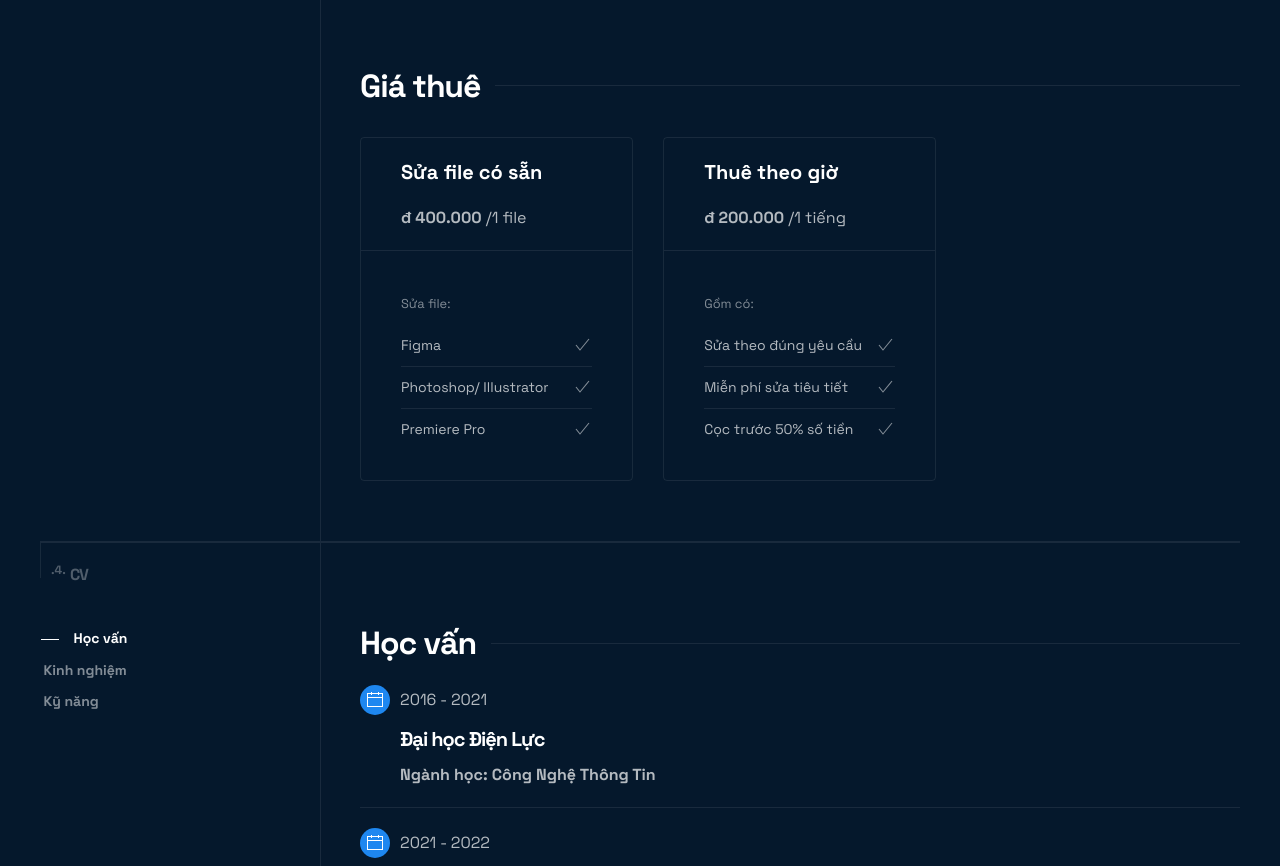
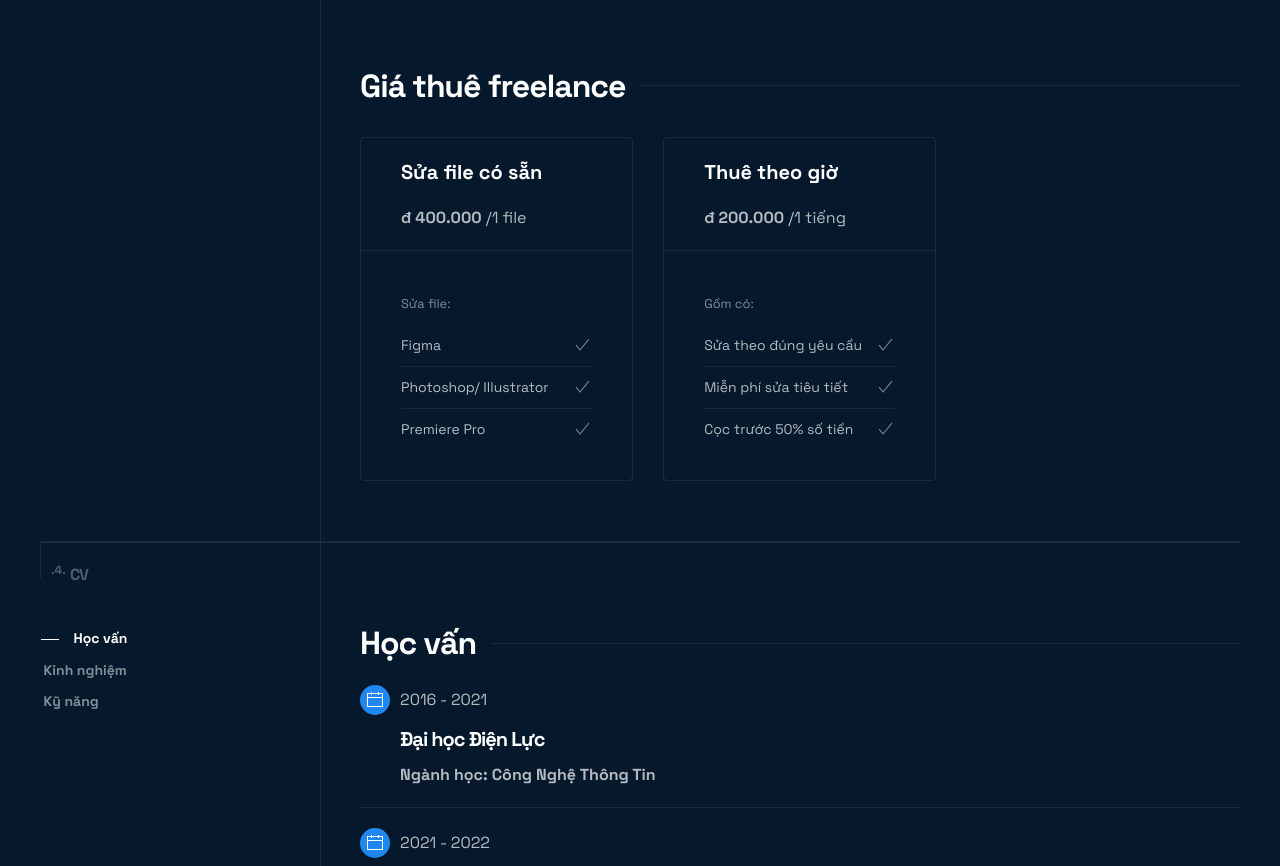
Before and after one commit to ThanhCao236/CV, a plain HTML site: page index.html in a window 1280 px wide. Shown: the part 3892-4758 px from the top of the page. Drawn offline with Linux system fonts and the light colour scheme.

Commit message:
Update index.html

```diff
--- a/index.html
+++ b/index.html
@@ -554,7 +554,7 @@
                   </div>
                 </div>
                 <div id="pricing">
-                  <h2 class="yb-section-title uk-heading-line "><span>Giá thuê</span></h2>
+                  <h2 class="yb-section-title uk-heading-line "><span>Giá thuê freelance</span></h2>
                   <div class="yb-margin-top-1 yb-margin-bottom-2">
                     <div data-uk-grid class="uk-child-width-1-2@s uk-child-width-1-3@m uk-child-width-1-1 uk-grid-medium">
                       <div>
```
